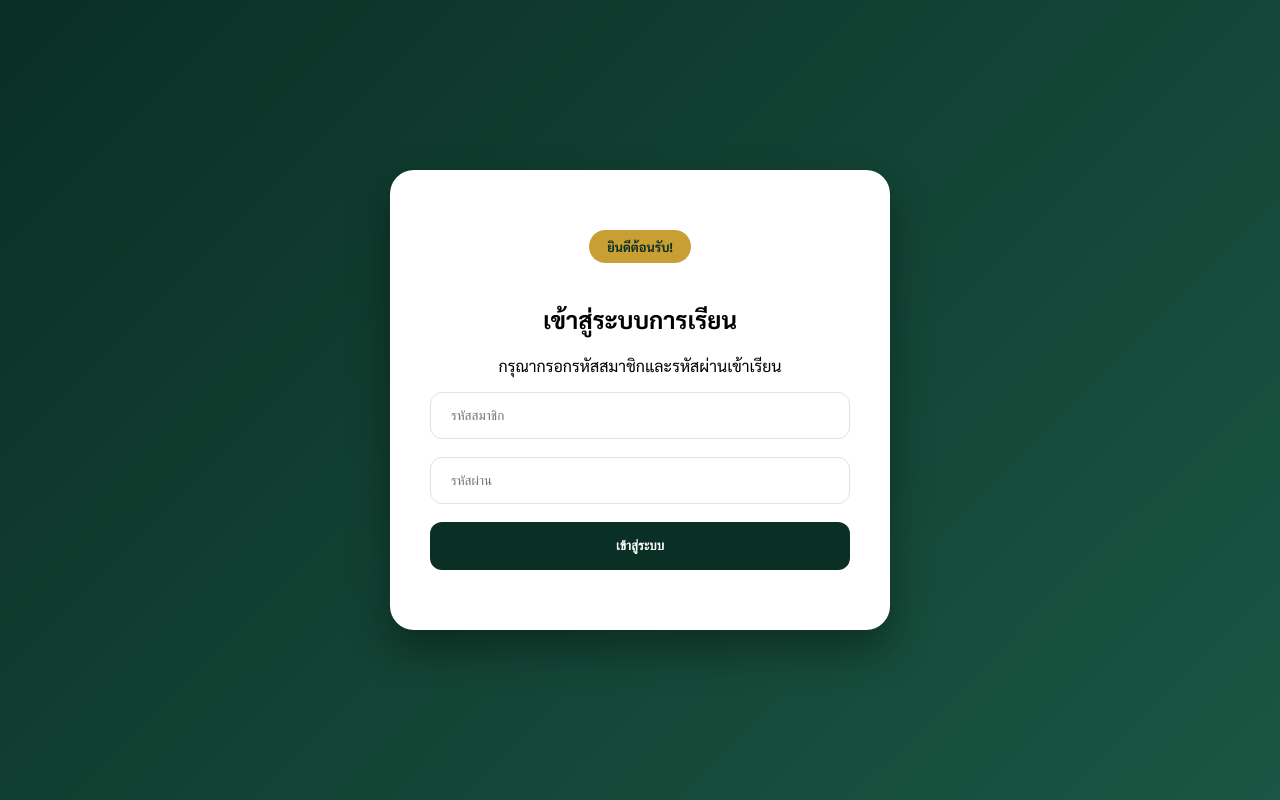
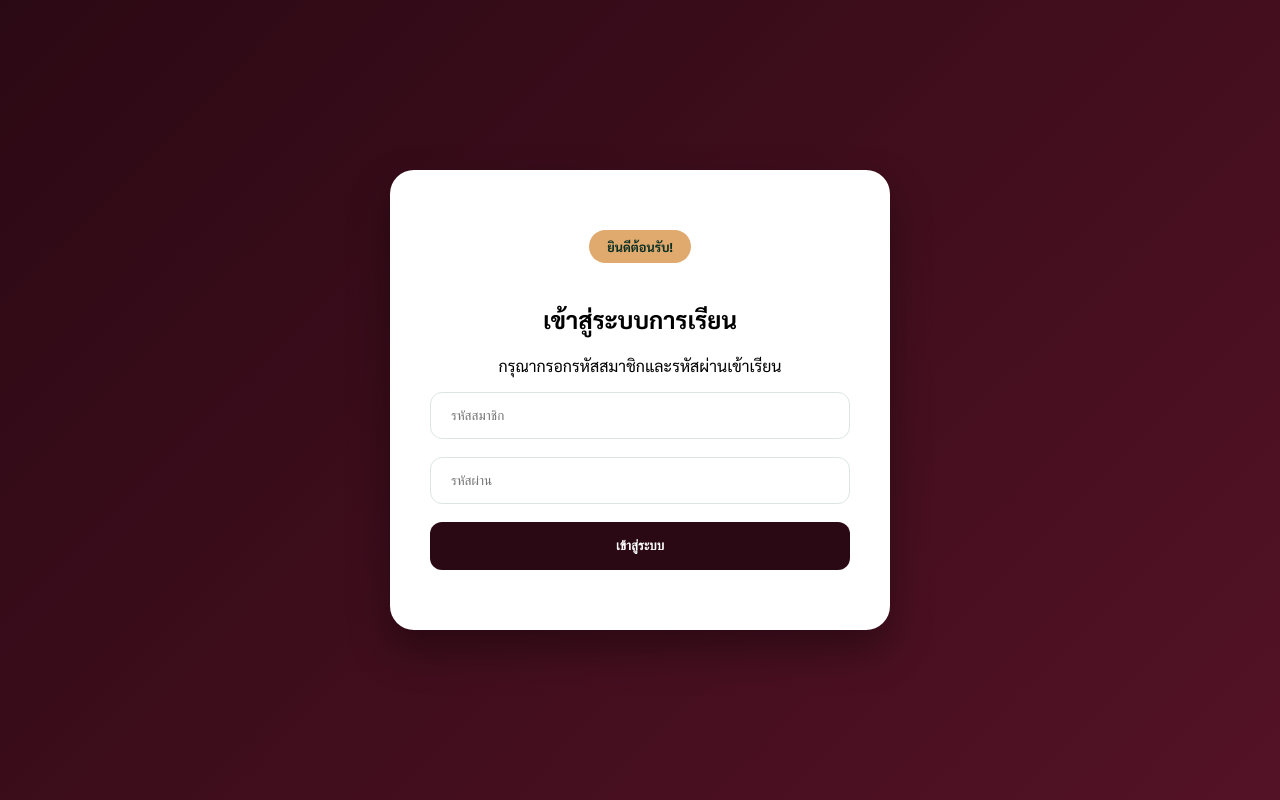
Before and after one commit to Jeeranunn/ysda_training, a plain HTML site: page index.html in a window 1280 px wide. Drawn offline with Linux system fonts and the light colour scheme.

Commit message:
Update style.css

```diff
--- a/style.css
+++ b/style.css
@@ -1,14 +1,14 @@
 :root {
-    --glam-navy-start: #0a2f24;  /* เขียวป่าลึกหรูหรา (Deep Forest Green) */
-    --glam-navy-end: #1a5643;    /* เขียวมรกตประกาย (Emerald Accent) */
-    --glam-red: #c99e32;         /* สีทองแชมเปญประกาย (Champagne Gold) */
+    --glam-navy-start: #2b0914;  /* ไวน์แดงเข้มลึก (Deep Wine) */
+    --glam-navy-end: #541226;    /* เบอร์กันดีกำมะหยี่ (Velvet Burgundy) */
+    --glam-red: #e0a96d;         /* โรสโกลด์ / แชมเปญวอร์มโทน */
     --glam-white: #ffffff;
-    --glam-bg-muted: #f2f7f4;    /* พื้นหลังนวลอมเขียวจางๆ */
+    --glam-bg-muted: #fbf7f8;    /* ขาวเจือชมพูหม่นจางๆ */
     --text-white: #ffffff;
-    --text-navy: #09261d;        /* ข้อความหลักโทนเขียวเกือบดำ คมชัด */
-    --text-muted: #5e736a;       /* ข้อความรองอมเขียวหม่น */
-    --success: #20925c;          /* เขียวสถานะสำเร็จ */
-    --danger: #dc3545;           /* แดงแจ้งเตือน */
+    --text-navy: #2b0914;        /* ตัวอักษรสีไวน์เข้ม */
+    --text-muted: #7d656c;
+    --success: #28a745;
+    --danger: #dc3545;
     --sidebar-w: 340px;
 }
 
```
